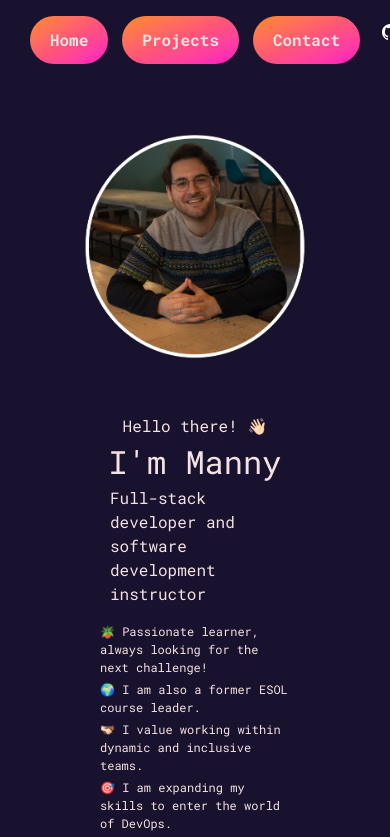
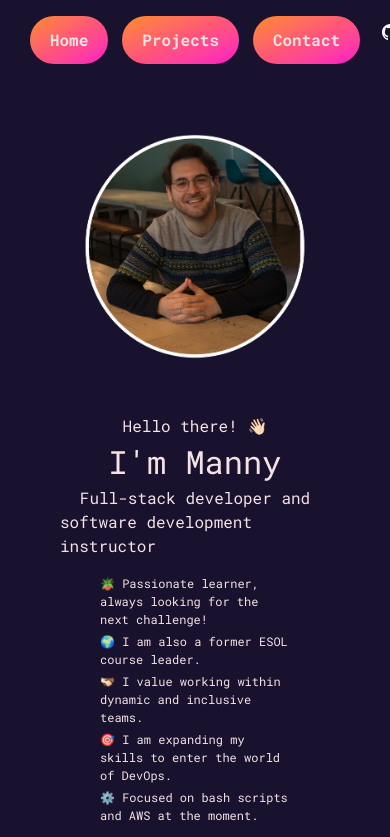
Before and after one commit to MannyGGB/portfolio, a Next.js app: page / in a window 390 px wide. Shown: the top 837 px of the page. Built offline with nearby package versions, Linux system fonts and the light colour scheme.

Commit message:
update: finish home page media queries

```diff
--- a/src/app/media-queries.css
+++ b/src/app/media-queries.css
@@ -29,6 +29,10 @@
     flex-direction: column;
     align-items: center;
     justify-content: center;
+  }
+
+  .hero-titles {
+    align-items: center;
   }
 }
 
@@ -74,8 +78,6 @@
 
   h2 {
     font-size: 1rem;
-    padding-left: 50px;
-    padding-right: 50px;
   }
 
   h3 {
@@ -103,4 +105,12 @@
     flex-direction: column;
     align-items: center;
   }
+
+  .hero-titles {
+    display: flex;
+    flex-direction: column;
+    align-items: center;
+    font-size: 0.75rem;
+    display: inline-flex;
+  }
 }
--- a/src/app/page.tsx
+++ b/src/app/page.tsx
@@ -18,10 +18,12 @@ export default function HomePage() {
           className="rounded-full"
         />
         <div className="flex flex-col hero">
-          <h2>Hello there! 👋🏻</h2>
-          <h1>I&apos;m Manny</h1>
-          <h2>Full-stack developer and</h2>
-          <h2>software development instructor</h2>
+          <div className="flex flex-col flex-wrap hero-titles">
+            <h2>Hello there! 👋🏻</h2>
+            <h1>I&apos;m Manny</h1>
+            <h2>Full-stack developer and</h2>
+            <h2>software development instructor</h2>
+          </div>
           <ul className="flex flex-col pt-4 gap-1 hero-list">
             <li>
               🪴 Passionate learner, always looking for the next challenge!
```
